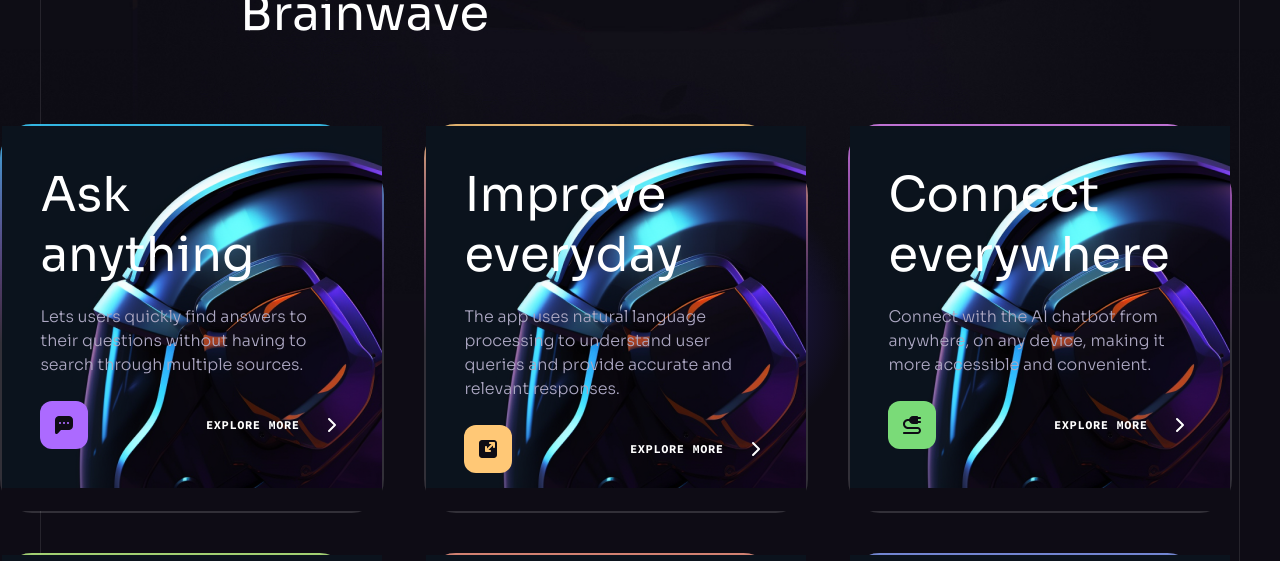
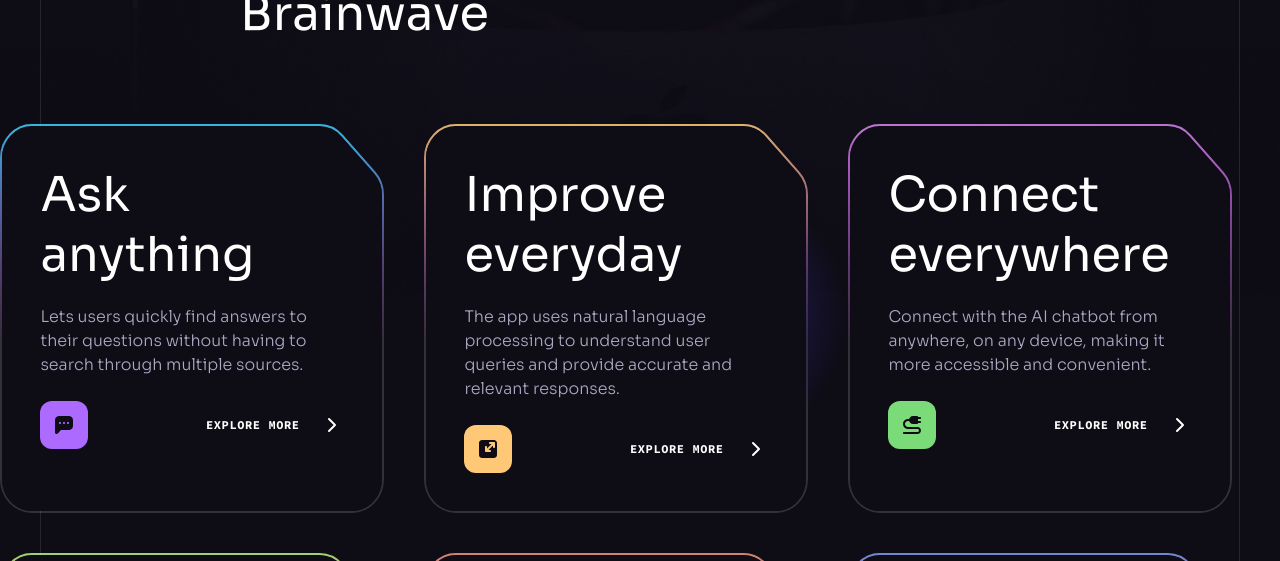
Before and after one commit to ahteshamsalamatansari/sass-ui-react, a React (Vite) app: page / in a window 1280 px wide. Shown: the part 1480-2041 px from the top of the page. Built offline with nearby package versions, Linux system fonts and the light colour scheme.

Commit message:
Benefits section is completed

```diff
--- a/src/components/Benefits.jsx
+++ b/src/components/Benefits.jsx
@@ -1,41 +1,66 @@
-import {benefits} from '../constants';
-import Section from './Section';
-import Heading from './Heading';
-import Arrow from '../assets/svg/Arrow';
-import { GradientLight } from './design/Benefits';
+import { benefits } from "../constants";
+import Section from "./Section";
+import Heading from "./Heading";
+import Arrow from "../assets/svg/Arrow";
+import { GradientLight } from "./design/Benefits";
+import ClipPath from "../assets/svg/ClipPath";
 const Benefits = () => {
   return (
     <Section id="features">
-        <div className='container relative z-2'>
-            <Heading className="md:max-w-md lg:max-w-2xl" title= "Chat Smarter, Not Harder with Brainwave"/>
-            <div className='flex flex-wrap gap-10 mb-10'>
-              {benefits.map((item)=>(
-                  <div className='block relative p-0.5 bg-no-repeat bg-[length:100%_100%] md:max-w-[24rem]'
+      <div className="container relative z-2">
+        <Heading
+          className="md:max-w-md lg:max-w-2xl"
+          title="Chat Smarter, Not Harder with Brainwave"
+        />
+        <div className="flex flex-wrap gap-10 mb-10">
+          {benefits.map((item) => (
+            <div
+              className="block relative p-0.5 bg-no-repeat bg-[length:100%_100%] md:max-w-[24rem]"
               style={{
                 backgroundImage: `url(${item.backgroundUrl})`,
               }}
-                  key={item.id}>
-                    <div className='relative z-2 flex flex-col min-h-[22rem] p-[2.4rem] pointer-events-none'>
-                      <h5 className='h2 mb-5'>{item.title}</h5>
-                      <p className='body-2 mb-6 text-n-3'>{item.text}</p>
-                      <div className='flex items-center mt-auto'>
-                        <img src={item.iconUrl} width={48} height={48} alt={item.title} />
-                        <p className='ml-auto font-code text-xs font-bold text-n-1 uppercase tracking-wider'>Explore More</p>
-                        <Arrow/>
+              key={item.id}
+            >
+              <div className="relative z-2 flex flex-col min-h-[22rem] p-[2.4rem] pointer-events-none">
+                <h5 className="h2 mb-5">{item.title}</h5>
+                <p className="body-2 mb-6 text-n-3">{item.text}</p>
+                <div className="flex items-center mt-auto">
+                  <img
+                    src={item.iconUrl}
+                    width={48}
+                    height={48}
+                    alt={item.title}
+                  />
+                  <p className="ml-auto font-code text-xs font-bold text-n-1 uppercase tracking-wider">
+                    Explore More
+                  </p>
+                  <Arrow />
                 </div>
               </div>
-                    {item.light && <GradientLight/>}
-                    <div className='absolute inset-0.5 bg-n-8' style={{clipPath: "url(#benefits)"}}>
-                      <div className=''>
-                        {item.imageUrl && <img src={item.imageUrl} width={380} height={302} alt={item.title} className='w-full h-full object-cover' />}
+              {item.light && <GradientLight />}
+              <div
+                className="absolute inset-0.5 bg-n-8"
+                style={{ clipPath: "url(#benefits)" }}
+              >
+                <div className="absolute inset-0 opacity-0 transition-opacity hover:opacity-10">
+                  {item.imageUrl && (
+                    <img
+                      src={item.imageUrl}
+                      width={380}
+                      height={302}
+                      alt={item.title}
+                      className="w-full h-full object-cover"
+                    />
+                  )}
                 </div>
               </div>
+              <ClipPath />
             </div>
           ))}
         </div>
       </div>
     </Section>
-  )
-}
+  );
+};
 
-export default Benefits
+export default Benefits;
```
Lines whose indentation alone changed are shown as unchanged.
